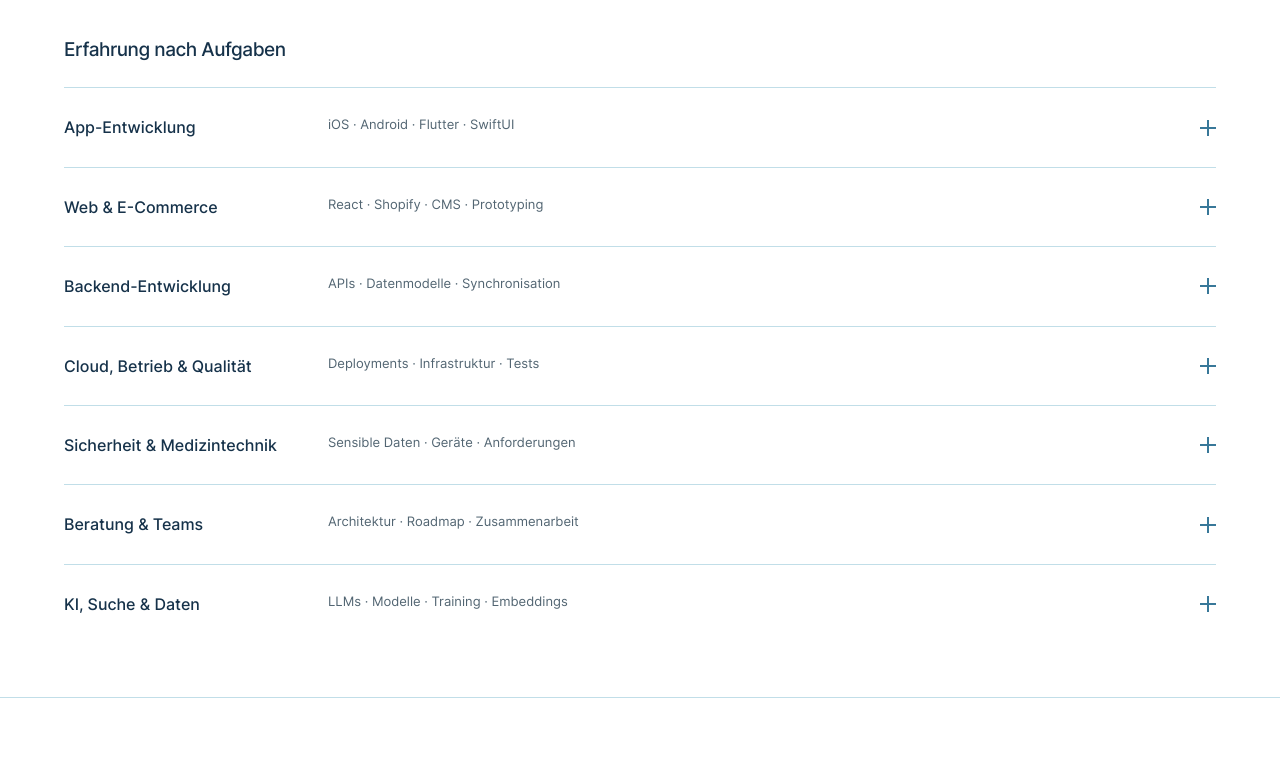
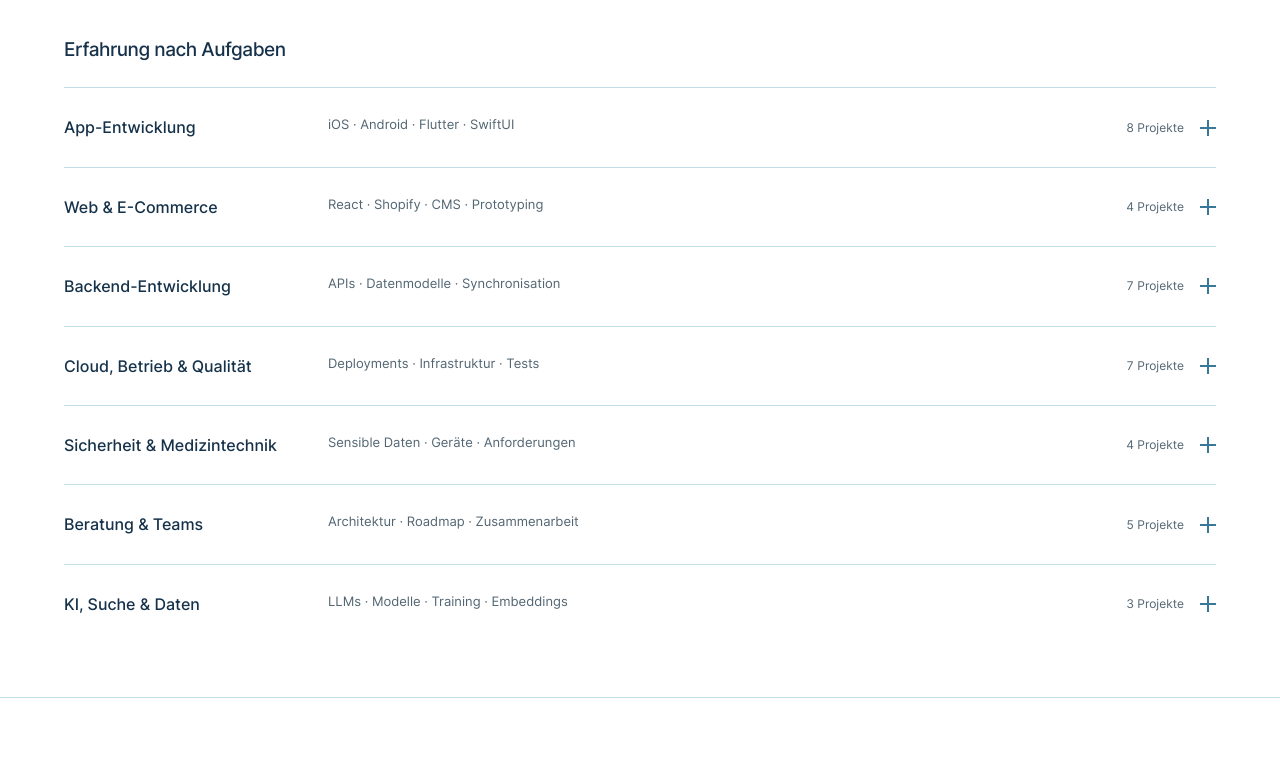
Before and after one commit to sharpner/manyminds.de, a website: page index.html in a window 1280 px wide. Shown: the part 1700-2480 px from the top of the page. Drawn offline with Linux system fonts and the light colour scheme; no server answers.

Commit message:
feat: show project counts and LinkedIn contact

```diff
--- a/index.html
+++ b/index.html
@@ -278,7 +278,7 @@
           <div class="case-notes">
             <h3 class="case-notes-title" data-i18n="practice.title">Erfahrung nach Aufgaben</h3>
             <details>
-              <summary><span><span class="case-category" data-i18n="practice.apps">App-Entwicklung</span><span class="case-client" data-i18n="practice.apps.topics">iOS · Android · Flutter · SwiftUI</span></span><span class="detail-sign" aria-hidden="true"></span></summary>
+              <summary><span><span class="case-category" data-i18n="practice.apps">App-Entwicklung</span><span class="case-client" data-i18n="practice.apps.topics">iOS · Android · Flutter · SwiftUI</span></span><span class="case-indicator"><span class="case-count">8 <span data-i18n="practice.projects">Projekte</span></span><span class="detail-sign" aria-hidden="true"></span></span></summary>
               <div class="case-note-body">
                 <ul class="practice-examples">
                   <li><strong>DIE ZEIT:</strong> <span data-i18n="practice.apps.0">Mitentwicklung der Shop-App mit Shopware-Anbindung und automatisierter Veröffentlichung. Eine zentrale Anforderung war flüssige Bedienung auch auf günstigen Android-Geräten.</span></li>
@@ -289,7 +289,7 @@
               </div>
             </details>
             <details>
-              <summary><span><span class="case-category" data-i18n="practice.web">Web &amp; E-Commerce</span><span class="case-client" data-i18n="practice.web.topics">React · Shopify · CMS · Prototyping</span></span><span class="detail-sign" aria-hidden="true"></span></summary>
+              <summary><span><span class="case-category" data-i18n="practice.web">Web &amp; E-Commerce</span><span class="case-client" data-i18n="practice.web.topics">React · Shopify · CMS · Prototyping</span></span><span class="case-indicator"><span class="case-count">4 <span data-i18n="practice.projects">Projekte</span></span><span class="detail-sign" aria-hidden="true"></span></span></summary>
               <div class="case-note-body">
                 <ul class="practice-examples">
                   <li><strong>Tanne360 · creativesuit7:</strong> <span data-i18n="practice.web.0">Technische Evaluation, Prototyp und Umsetzung einer 360°-Produktansicht in Shopify, einschließlich Lieferzeitfenstern. Dazu gehörten auch Produktfotografie und Freistellung der Bäume.</span></li>
@@ -299,7 +299,7 @@
               </div>
             </details>
             <details>
-              <summary><span><span class="case-category" data-i18n="practice.backend">Backend-Entwicklung</span><span class="case-client" data-i18n="practice.backend.topics">APIs · Datenmodelle · Synchronisation</span></span><span class="detail-sign" aria-hidden="true"></span></summary>
+              <summary><span><span class="case-category" data-i18n="practice.backend">Backend-Entwicklung</span><span class="case-client" data-i18n="practice.backend.topics">APIs · Datenmodelle · Synchronisation</span></span><span class="case-indicator"><span class="case-count">7 <span data-i18n="practice.projects">Projekte</span></span><span class="detail-sign" aria-hidden="true"></span></span></summary>
               <div class="case-note-body">
                 <ul class="practice-examples">
                   <li><strong>freenet:</strong> <span data-i18n="practice.backend.0">Entwicklung und Pflege des zentralen GraphQL-Proxys: unterschiedliche Backends anbinden, Datenmodelle weiterentwickeln und die Kompatibilität bei Änderungen erhalten.</span></li>
@@ -310,7 +310,7 @@
               </div>
             </details>
             <details>
-              <summary><span><span class="case-category" data-i18n="practice.cloud">Cloud, Betrieb &amp; Qualität</span><span class="case-client" data-i18n="practice.cloud.topics">Deployments · Infrastruktur · Tests</span></span><span class="detail-sign" aria-hidden="true"></span></summary>
+              <summary><span><span class="case-category" data-i18n="practice.cloud">Cloud, Betrieb &amp; Qualität</span><span class="case-client" data-i18n="practice.cloud.topics">Deployments · Infrastruktur · Tests</span></span><span class="case-indicator"><span class="case-count">7 <span data-i18n="practice.projects">Projekte</span></span><span class="detail-sign" aria-hidden="true"></span></span></summary>
               <div class="case-note-body">
                 <ul class="practice-examples">
                   <li><strong>freenet · projectfit.ai · Azubi.click:</strong> <span data-i18n="practice.cloud.0">Erfahrung mit AWS und Google Cloud, serverlosen Funktionen, Containern und lokalen Cloud-Umgebungen für die Entwicklung.</span></li>
@@ -321,7 +321,7 @@
               </div>
             </details>
             <details>
-              <summary><span><span class="case-category" data-i18n="practice.security">Sicherheit &amp; Medizintechnik</span><span class="case-client" data-i18n="practice.security.topics">Sensible Daten · Geräte · Anforderungen</span></span><span class="detail-sign" aria-hidden="true"></span></summary>
+              <summary><span><span class="case-category" data-i18n="practice.security">Sicherheit &amp; Medizintechnik</span><span class="case-client" data-i18n="practice.security.topics">Sensible Daten · Geräte · Anforderungen</span></span><span class="case-indicator"><span class="case-count">4 <span data-i18n="practice.projects">Projekte</span></span><span class="detail-sign" aria-hidden="true"></span></span></summary>
               <div class="case-note-body">
                 <ul class="practice-examples">
                   <li><strong>Brainloop:</strong> <span data-i18n="practice.security.0">Sichere Datenräume, Vault für Zugangsdaten im Cluster und Migration vertraulicher Daten in einer Microservices-Umgebung.</span></li>
@@ -331,7 +331,7 @@
               </div>
             </details>
             <details>
-              <summary><span><span class="case-category" data-i18n="practice.consulting">Beratung &amp; Teams</span><span class="case-client" data-i18n="practice.consulting.topics">Architektur · Roadmap · Zusammenarbeit</span></span><span class="detail-sign" aria-hidden="true"></span></summary>
+              <summary><span><span class="case-category" data-i18n="practice.consulting">Beratung &amp; Teams</span><span class="case-client" data-i18n="practice.consulting.topics">Architektur · Roadmap · Zusammenarbeit</span></span><span class="case-indicator"><span class="case-count">5 <span data-i18n="practice.projects">Projekte</span></span><span class="detail-sign" aria-hidden="true"></span></span></summary>
               <div class="case-note-body">
                 <ul class="practice-examples">
                   <li><strong>freenet:</strong> <span data-i18n="practice.consulting.0">Architektur- und Schemadesign, Systemanalyse, teamübergreifende Fehlersuche und Abstimmung mit Stakeholdern.</span></li>
@@ -342,7 +342,7 @@
               </div>
             </details>
             <details>
-              <summary><span><span class="case-category" data-i18n="practice.ai">KI, Suche &amp; Daten</span><span class="case-client" data-i18n="practice.ai.topics">LLMs · Modelle · Training · Embeddings</span></span><span class="detail-sign" aria-hidden="true"></span></summary>
+              <summary><span><span class="case-category" data-i18n="practice.ai">KI, Suche &amp; Daten</span><span class="case-client" data-i18n="practice.ai.topics">LLMs · Modelle · Training · Embeddings</span></span><span class="case-indicator"><span class="case-count">3 <span data-i18n="practice.projects">Projekte</span></span><span class="detail-sign" aria-hidden="true"></span></span></summary>
               <div class="case-note-body">
                 <ul class="practice-examples">
                   <li><strong>projectfit.ai:</strong> <span data-i18n="practice.ai.0">LLM- und Prompt Engineering, Matching von Fähigkeiten und Projekten sowie Integration in TypeScript und React. Dazu kommen maschinelle Lernverfahren und die kontinuierliche Produktentwicklung.</span></li>
@@ -576,6 +576,7 @@
             <a class="contact-email" href="mailto:n.wagensonner@manyminds.de"
               >n.wagensonner@manyminds.de <span aria-hidden="true">↗</span></a
             >
+            <div class="contact-social"><a class="text-link" href="https://www.linkedin.com/in/wagensonner/" target="_blank" rel="noopener noreferrer">LinkedIn <span aria-hidden="true">↗</span></a></div>
             <p class="contact-location">
               <span data-i18n="contact.location"
                 >Unterschleißheim bei München · Remote & vor Ort</span
@@ -756,6 +757,7 @@
         "@type": "Person",
         "name": "Nino Wagensonner",
         "url": "https://manyminds.de/",
+        "sameAs": ["https://www.linkedin.com/in/wagensonner/"],
         "jobTitle": "Technischer Berater und Softwareentwickler",
         "email": "n.wagensonner@manyminds.de",
         "knowsAbout": [
--- a/script.js
+++ b/script.js
@@ -3,6 +3,7 @@ const translations = {
   en: {
     "practice.linde": "Linde Austria · through Motius:",
     "practice.title": "Experience by discipline",
+    "practice.projects": "projects",
     "practice.apps": "App development",
     "practice.apps.topics": "iOS · Android · Flutter · SwiftUI",
     "practice.apps.0": "Contribution to the shop app, with Shopware integration and automated releases. Smooth interaction on budget Android phones was a central requirement.",
--- a/styles.css
+++ b/styles.css
@@ -468,8 +468,22 @@ h1 {
 }
 .case-notes summary > span:first-child {
   display: grid;
-  grid-template-columns: 240px minmax(0, 1fr);
+  grid-template-columns: minmax(0, 240px) minmax(0, 1fr);
   gap: 24px;
+  min-width: 0;
+  flex: 1;
+}
+.case-indicator {
+  display: flex;
+  align-items: center;
+  gap: 16px;
+  flex-shrink: 0;
+}
+.case-count {
+  color: var(--muted);
+  font-size: 0.75rem;
+  white-space: nowrap;
+  font-variant-numeric: tabular-nums;
 }
 .case-client {
   color: var(--muted);
@@ -713,6 +727,9 @@ h3 {
 .contact-copy > .contact-location {
   font-size: 0.75rem !important;
   margin-top: 16px !important;
+}
+.contact-social {
+  margin-top: 20px;
 }
 .booking-widget-embedded {
   background: #fff;
```
